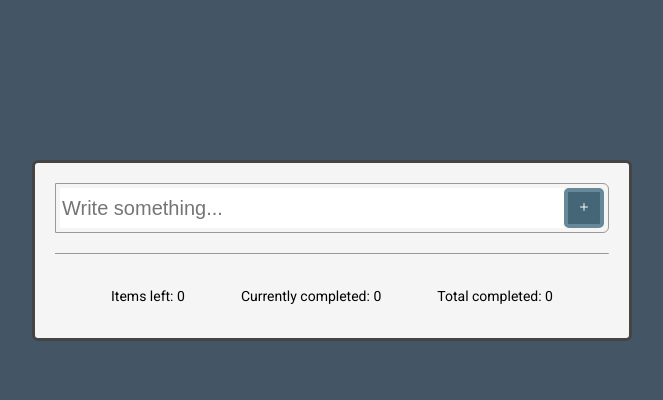
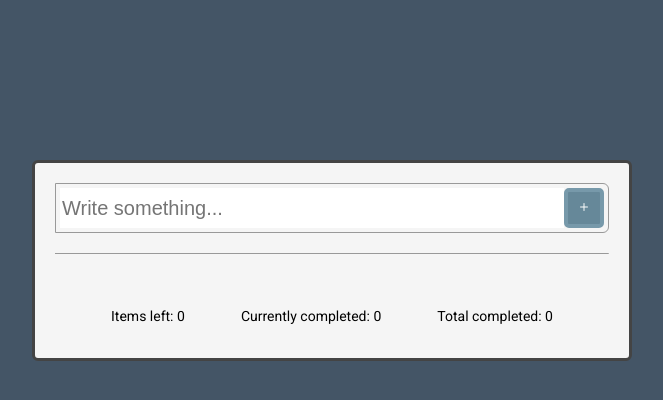
Before and after one commit to ohtero/oneNote_project, a plain HTML site: page index.html in a window 1280 px wide. In both pictures the pointer is over the button 892 px from the left and 208 px from the top of the page. Shown: the whole page, without its empty margins (308-971 px from the left). Drawn offline with nearby package versions, Linux system fonts and the light colour scheme.

Commit message:
Minor style changes

```diff
--- a/styling.css
+++ b/styling.css
@@ -130,12 +130,14 @@ li {
     -webkit-appearance: none;
     appearance: none;
     background-color: white;
-
     width: 1rem;
     height: 1rem;
     border: 1px solid #aaa;
     border-radius: 10%;
+}
 
+.list-checkbox:hover {
+    background-color: #ddd;
 }
 
 .list-checkbox::after{
@@ -189,8 +191,20 @@ button {
     color: white;
     border:solid 4px #689;
     border-radius: 5px;
+    transition: ease 0ms;
 }
 
+button:hover {
+    background-color: #689;
+    border-color: #79a;
+    transition: ease-out 50ms;
+}
+
+button:active {
+    background-color: #acd;
+    border-color: #cef;
+    /* transition: 0ms; */
+}
 
 
 #add-item-btn {
@@ -254,6 +268,7 @@ button {
 }
 #counters {
     justify-content: space-evenly;
+    margin-top: 1rem;
 }
 #counters > * {
     font-size: 0.7rem;
@@ -263,9 +278,11 @@ button {
     #counters {
         flex-direction: column;
         align-items: center;
+        margin-bottom: 0.5rem;
     }
     #counters > * {
         height: 1.2rem;
+
     }
 
 }
```
